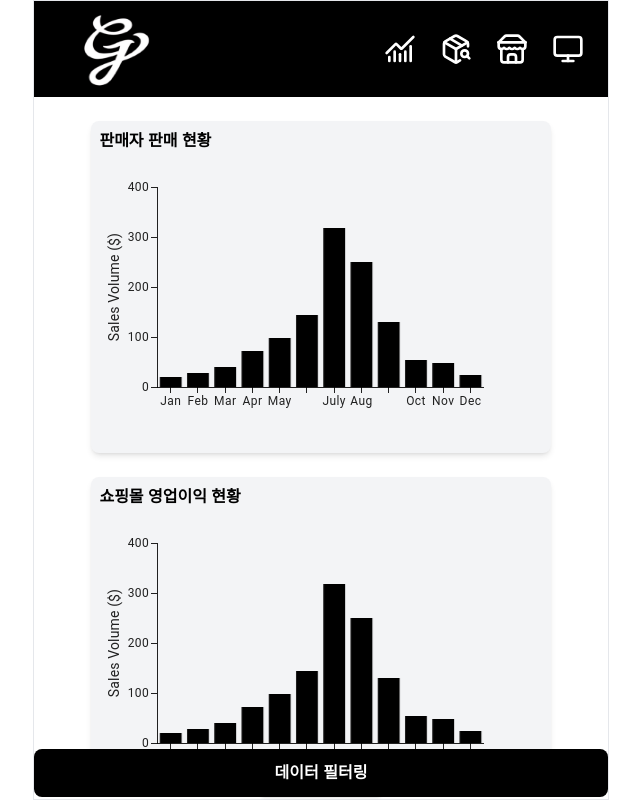
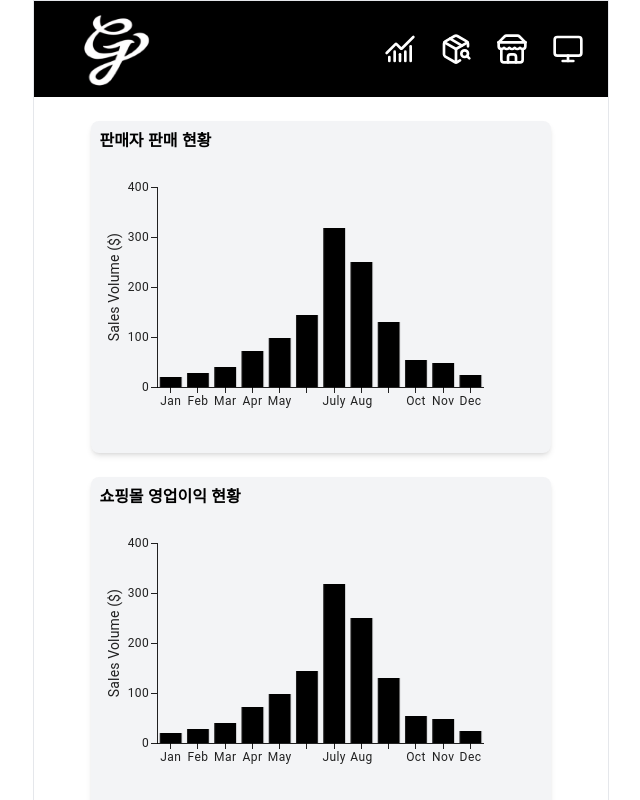
Before and after one commit to teamGrowup/fd_grow, a Next.js app in the folder src/app/admin/: page /mallStatus in a window 1280 px wide. Shown: the top 800 px of the page, without its empty margins (319-959 px from the left). Built offline with nearby package versions, Linux system fonts and the light colour scheme.

Commit message:
style : mallStatus 페이지 스크롤 수정

```diff
--- a/src/app/admin/src/app/(routes)/mallStatus/page.tsx
+++ b/src/app/admin/src/app/(routes)/mallStatus/page.tsx
@@ -15,9 +15,10 @@ const ShoppingMallStatusPage: React.FC = () => {
   return (
     <>
       <LogoBar />
-      <div className="flex flex-col h-[calc(100vh-100px)]">
+      <div className="flex flex-col">
+        {" "}
         {/* 그래프 영역 */}
-        <div className="flex-grow overflow-y-auto">
+        <div>
           {category === "money" && (
             <>
               <div className="space-y-6">
@@ -70,9 +71,8 @@ const ShoppingMallStatusPage: React.FC = () => {
             </>
           )}
         </div>
-
         {/* 데이터 필터링 섹션 */}
-        <div className="w-full h-12 mx-auto flex justify-center items-center cursor-pointer bg-black rounded-lg text-center">
+        <div className="w-full h-12 mx-auto flex justify-center items-center cursor-pointer bg-black rounded-lg text-center mt-10">
           <DataFilterButton setCategory={setCategory} />
         </div>
       </div>
```
